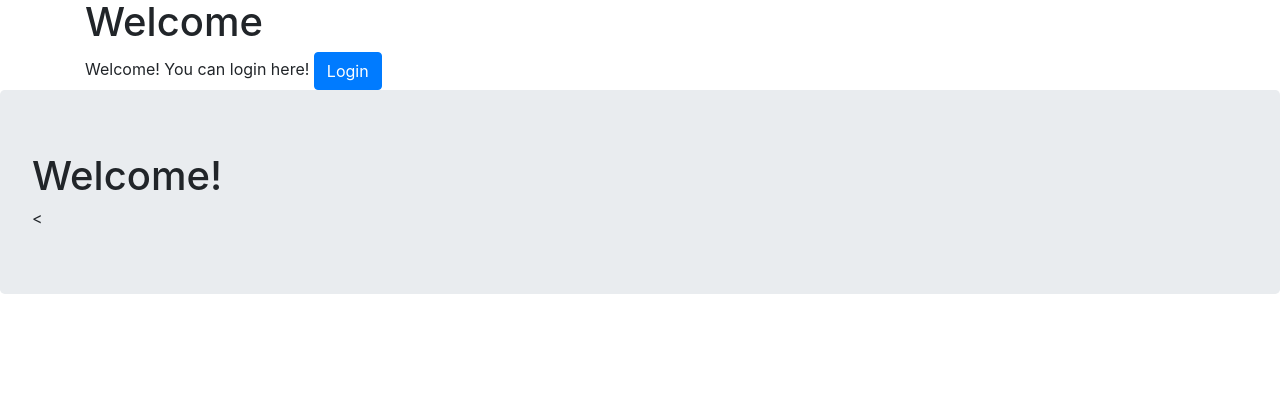
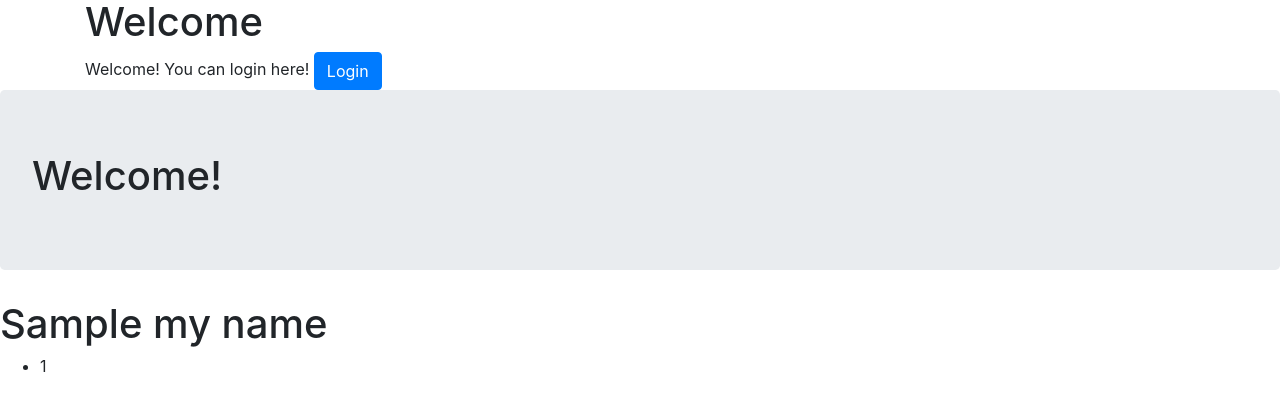
Before and after one commit to ming037/MyFirstWeb, a Django app: template tutorial/accounts/templates/accounts/login.html in a window 1280 px wide. Shown: the top 411 px of the page. Run offline with Django 3.2, Linux system fonts and the light colour scheme; the template is opened without the code that fills it: most values are stand-ins (such as "Sample title", 1, 10 or a date in 2020); some libraries are stand-ins or nearby versions.

Commit message:
Part6. Jinja2

```diff
--- a/tutorial/accounts/templates/accounts/login.html
+++ b/tutorial/accounts/templates/accounts/login.html
@@ -18,6 +18,12 @@
         </div>
         <div class="jumbotron">
             <h1>Welcome!</h1>
-            <
+        </div>
+        <h1>{{ myName }}</h1>
+        <ul>
+            {% for number in numbers %}
+            <li>{{ number }}</li>
+            {% endfor %}
+        </ul>
     </body>
 </html>
--- a/tutorial/accounts/views.py
+++ b/tutorial/accounts/views.py
@@ -5,4 +5,8 @@ from django.shortcuts import render, HttpResponse
 
 # Create your views here.
 def home(request):
-    return render(request, 'accounts/login.html')   #HttpResponse('Home page!')
+    numbers = [1,2,3,4,5]
+    name = "HWI HAN"
+
+    args = {'myName':name, 'numbers':numbers}
+    return render(request, 'accounts/login.html', args)   #HttpResponse('Home page!')
```
Also changed, not shown: 1 other file.
